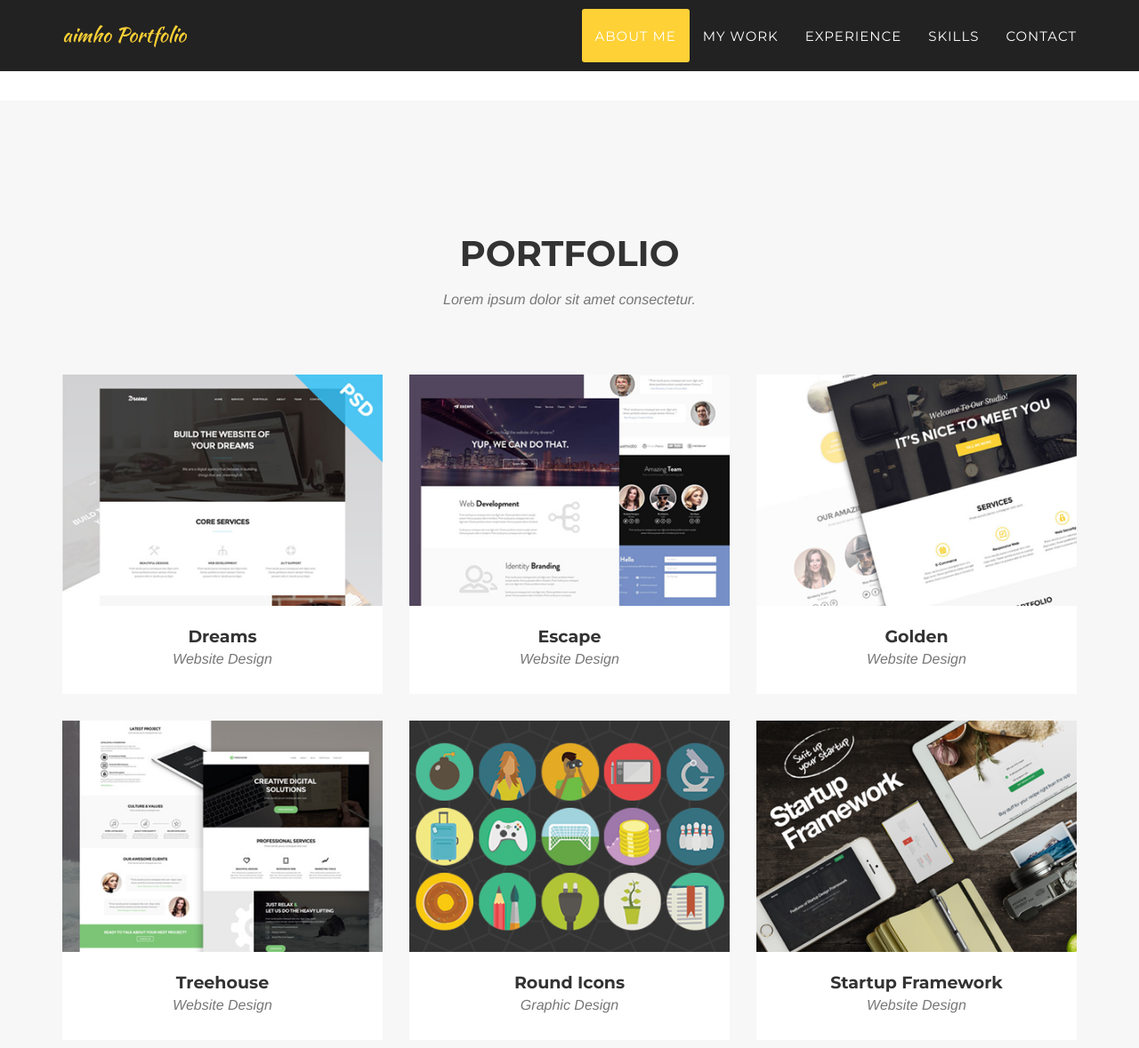
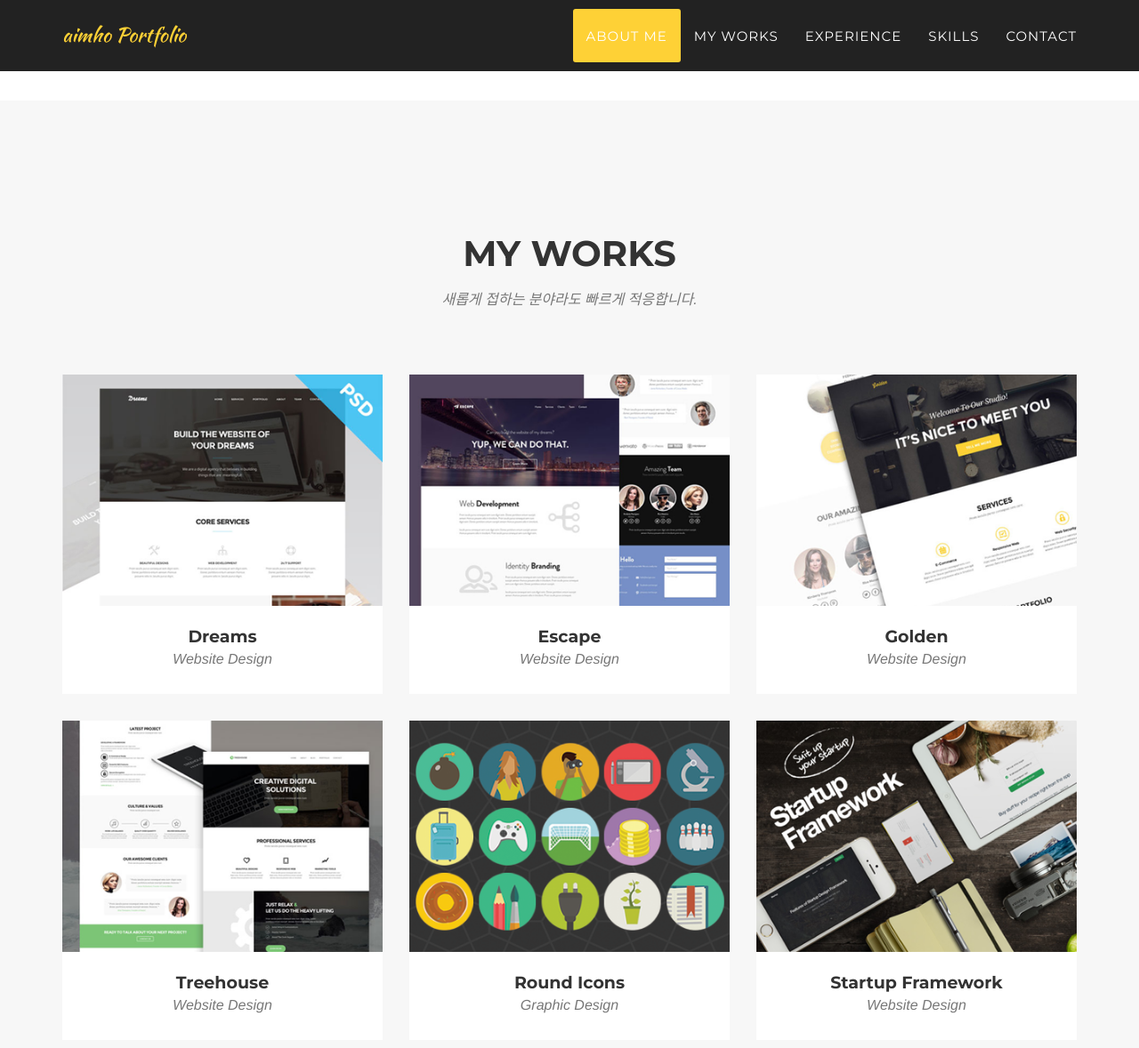
Before and after one commit to aimho23/portfolio, a Jekyll site: the page built from index.html, in a window 1280 px wide and 1400 px high, scrolled down 1357 px. Shown: the top 1178 px of the window at 89% size. Built offline with Jekyll 4.4.1, drawn with Linux system fonts in a browser that asks for light colours; some web fonts are replaced; some of the changed text lies outside the part shown.

Commit message:
about icon 제목 대수정

```diff
--- a/_includes/about.html
+++ b/_includes/about.html
@@ -3,8 +3,8 @@
         <div class="container">
             <div class="row">
                 <div class="col-lg-12 text-center">
-                    <h2 class="section-heading">About</h2>
-                    <h3 class="section-subheading text-muted">Lorem ipsum dolor sit amet consectetur.</h3>
+                    <h2 class="section-heading">Experience</h2>
+                    <h3 class="section-subheading text-muted">두려움 없이 다양한 경험에 도전하고자 합니다.</h3>
                 </div>
             </div>
             <div class="row">
--- a/_includes/contact.html
+++ b/_includes/contact.html
@@ -2,8 +2,8 @@
         <div class="container">
             <div class="row">
                 <div class="col-lg-12 text-center">
-                    <h2 class="section-heading">Contact Us</h2>
-                    <h3 class="section-subheading text-muted">Lorem ipsum dolor sit amet consectetur.</h3>
+                    <h2 class="section-heading">Contact Me</h2>
+                    <h3 class="section-subheading text-muted">다양한 의견을 듣고 배우겠습니다.</h3>
                 </div>
             </div>
             <div class="row">
--- a/_includes/header.html
+++ b/_includes/header.html
@@ -22,7 +22,7 @@
                         <a class="page-scroll" href="#services">About me</a> <!--service-->
                     </li>
                     <li>
-                        <a class="page-scroll" href="#portfolio">My Work</a>  <!--Portfolio-->
+                        <a class="page-scroll" href="#portfolio">My Works</a>  <!--Portfolio-->
                     </li>
                     <li>
                         <a class="page-scroll" href="#about">Experience</a>  <!-- -->
--- a/_includes/portfolio_grid.html
+++ b/_includes/portfolio_grid.html
@@ -3,8 +3,8 @@
         <div class="container">
             <div class="row">
                 <div class="col-lg-12 text-center">
-                    <h2 class="section-heading">Portfolio</h2>
-                    <h3 class="section-subheading text-muted">Lorem ipsum dolor sit amet consectetur.</h3>
+                    <h2 class="section-heading">My Works</h2>
+                    <h3 class="section-subheading text-muted">새롭게 접하는 분야라도 빠르게 적응합니다.</h3>
                 </div>
             </div>
             <div class="row">
```
Also changed, not shown: 1 other file.
